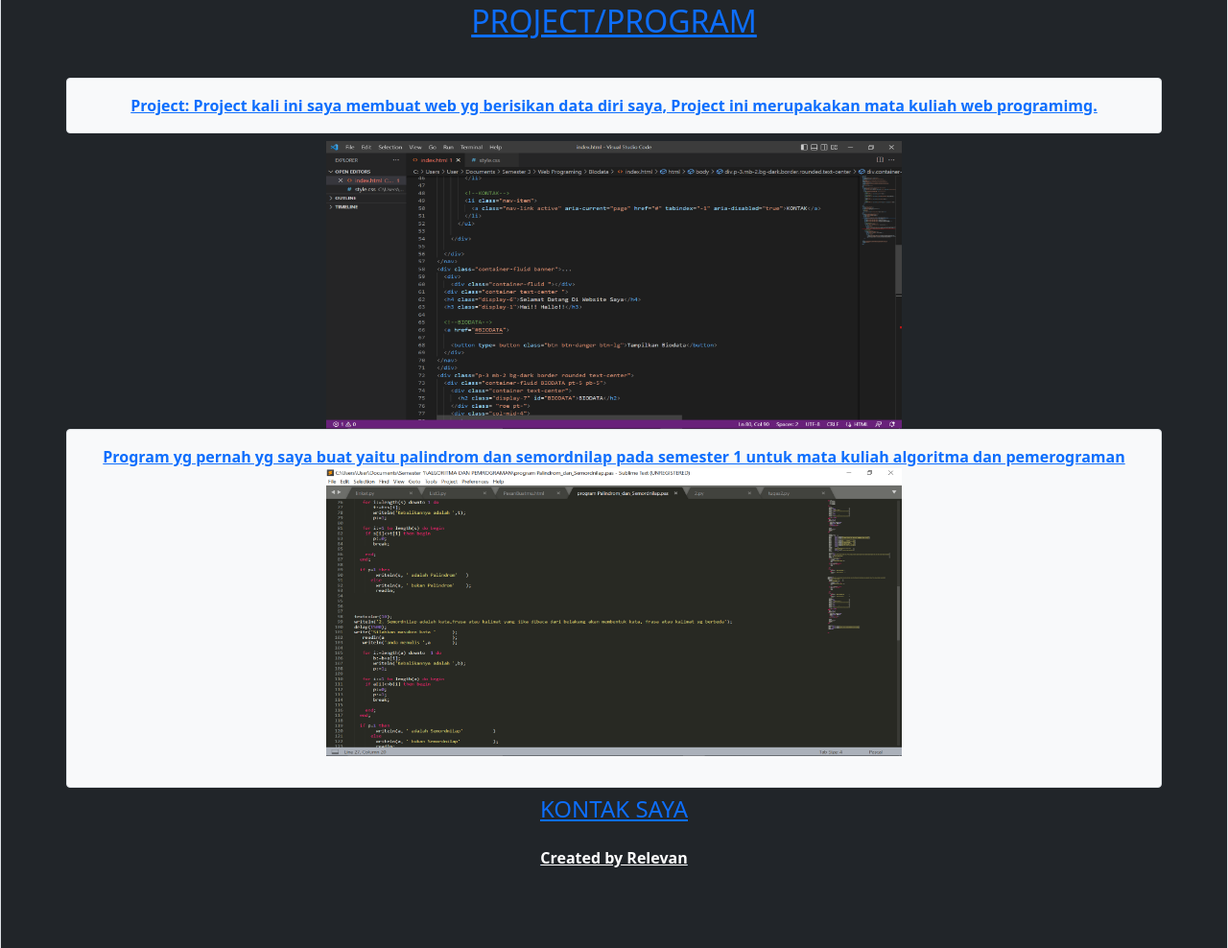
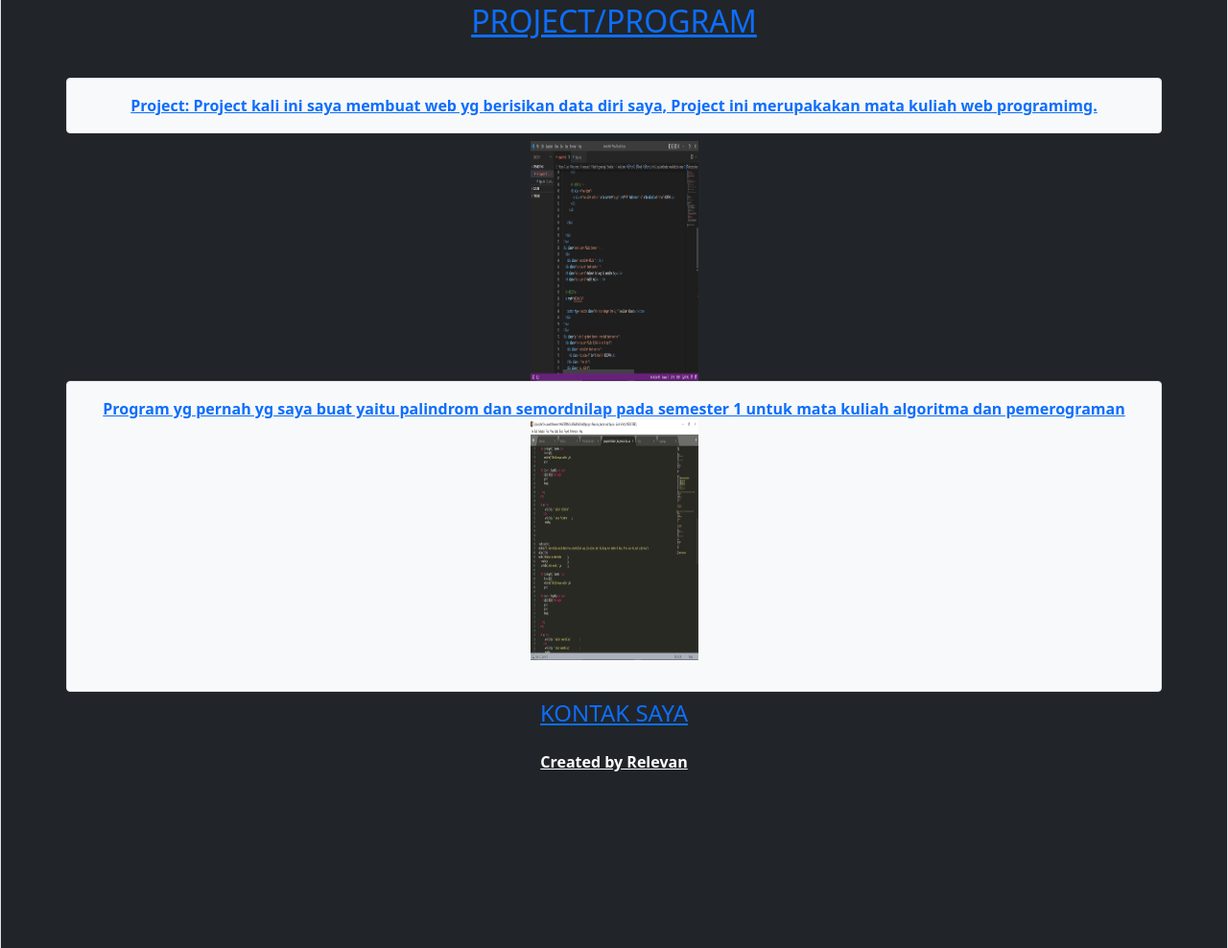
Before and after one commit to relevansolehan/Relevansolehan.github.io, a plain HTML site: page index.html in a window 1280 px wide. Shown: the part 2103-3091 px from the top of the page at 96% size. Drawn offline with nearby package versions, Linux system fonts and the light colour scheme.

Commit message:
mengubah gambar 2

```diff
--- a/index.html
+++ b/index.html
@@ -109,10 +109,10 @@
                 <br>
                 <div class="p-3 mb-2 bg-light border rounded "><b>Project: Project kali ini saya membuat web
                   yg berisikan data diri saya, Project ini merupakakan mata kuliah web programimg.</b> </div>
-                  <img src="web biodata.png" width="600px" height="300px">
+                  <img src="web biodata.png" width="175px" height="250px">
                   <div class="p-3 mb-2 bg-light border rounded "><b>Program yg pernah yg saya buat yaitu palindrom
                     dan semordnilap pada semester 1 untuk mata kuliah algoritma dan pemerograman</b>
-                    <img src="Sublame.png" width="600px" height="300px">
+                    <img src="Sublame.png" width="175px" height="250px">
                     </p>
                   </div>
 
```
